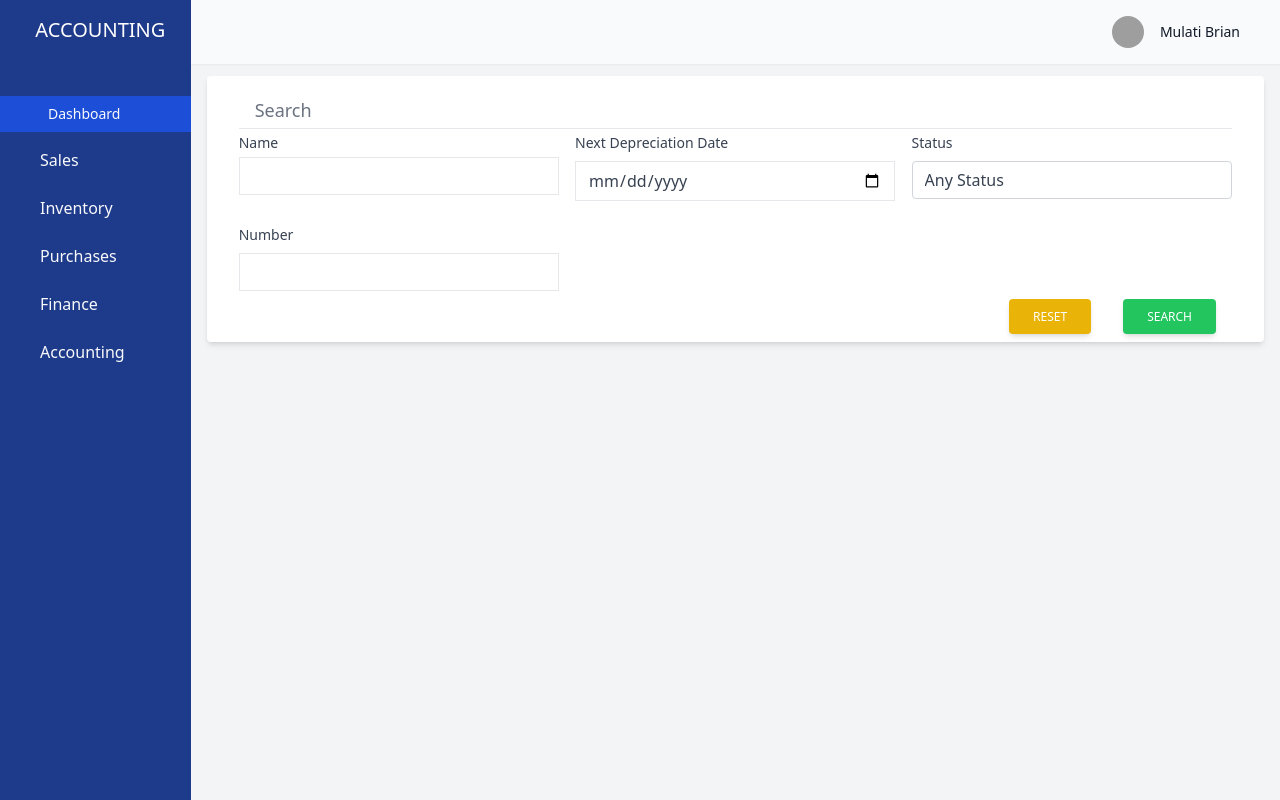
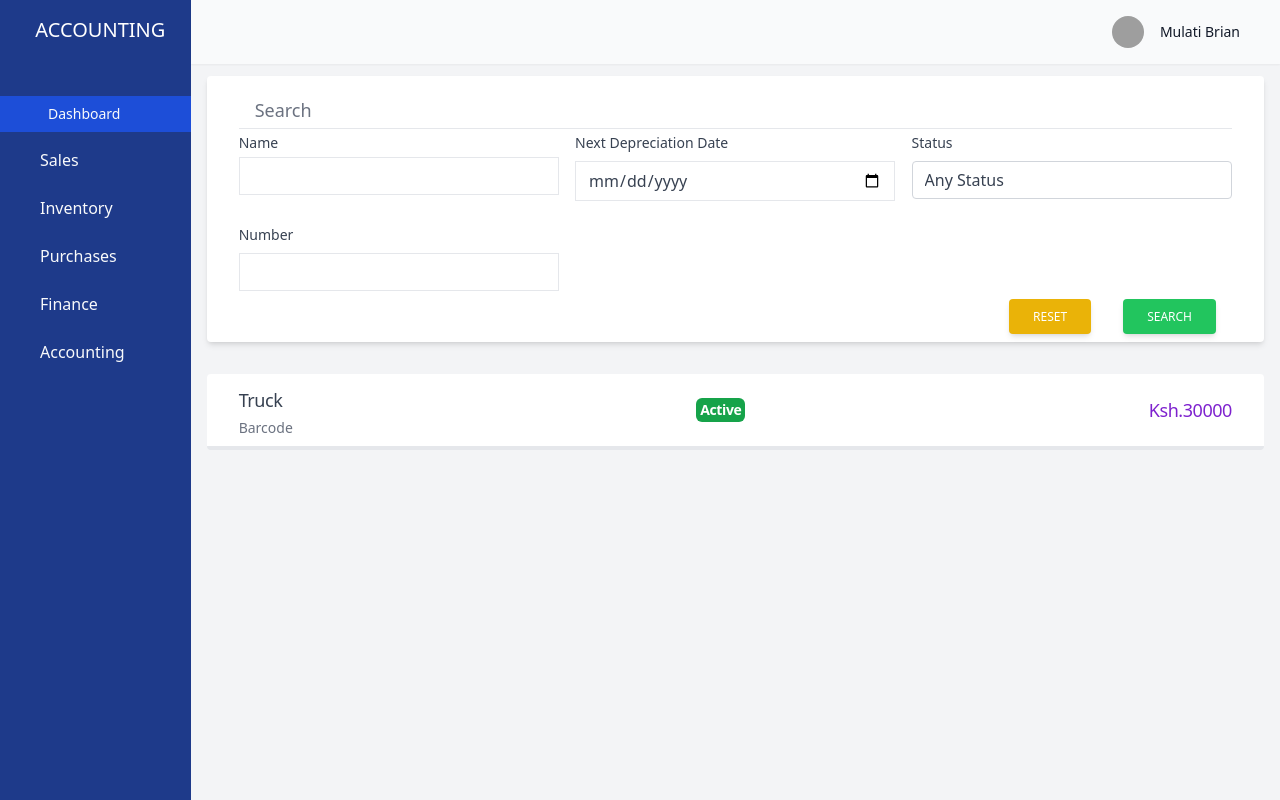
Before and after one commit to Brian-mula/accounting, a Nuxt app: page /assets in a window 1280 px wide. Built offline with nearby package versions, Linux system fonts and the light colour scheme; grey boxes are pictures that could not be loaded.

Commit message:
modified assets page

```diff
--- a/pages/asset/[id].vue
+++ b/pages/asset/[id].vue
@@ -24,6 +24,7 @@
     </div>
    </div>
   </div>
+
     </div>
 </template>
 
--- a/pages/assets.vue
+++ b/pages/assets.vue
@@ -76,6 +76,29 @@
         </div>
       </div>
     </form>
+    <div class="mt-8 mb-4">
+      <div
+        class="flex justify-between border-b-4 bg-white rounded px-8 pt-2 pb-2 items-center"
+      >
+        <div>
+          <h5 class="mb-1 mt-1 text-lg tracking-tight text-gray-700">Truck</h5>
+
+          <p class="font-normal text-gray-500 text-sm">Barcode</p>
+        </div>
+        <div
+          class="bg-green-600 flex justify-center items-center rounded-md h-6"
+        >
+          <span class="text-sm font-bold tracking-tight text-white px-1 py-0">
+            Active
+          </span>
+        </div>
+        <div>
+          <h5 class="mb-1 mt-1 text-lg tracking-tight text-purple-700">
+            Ksh.30000
+          </h5>
+        </div>
+      </div>
+    </div>
     </div>
 </template>
 
```
